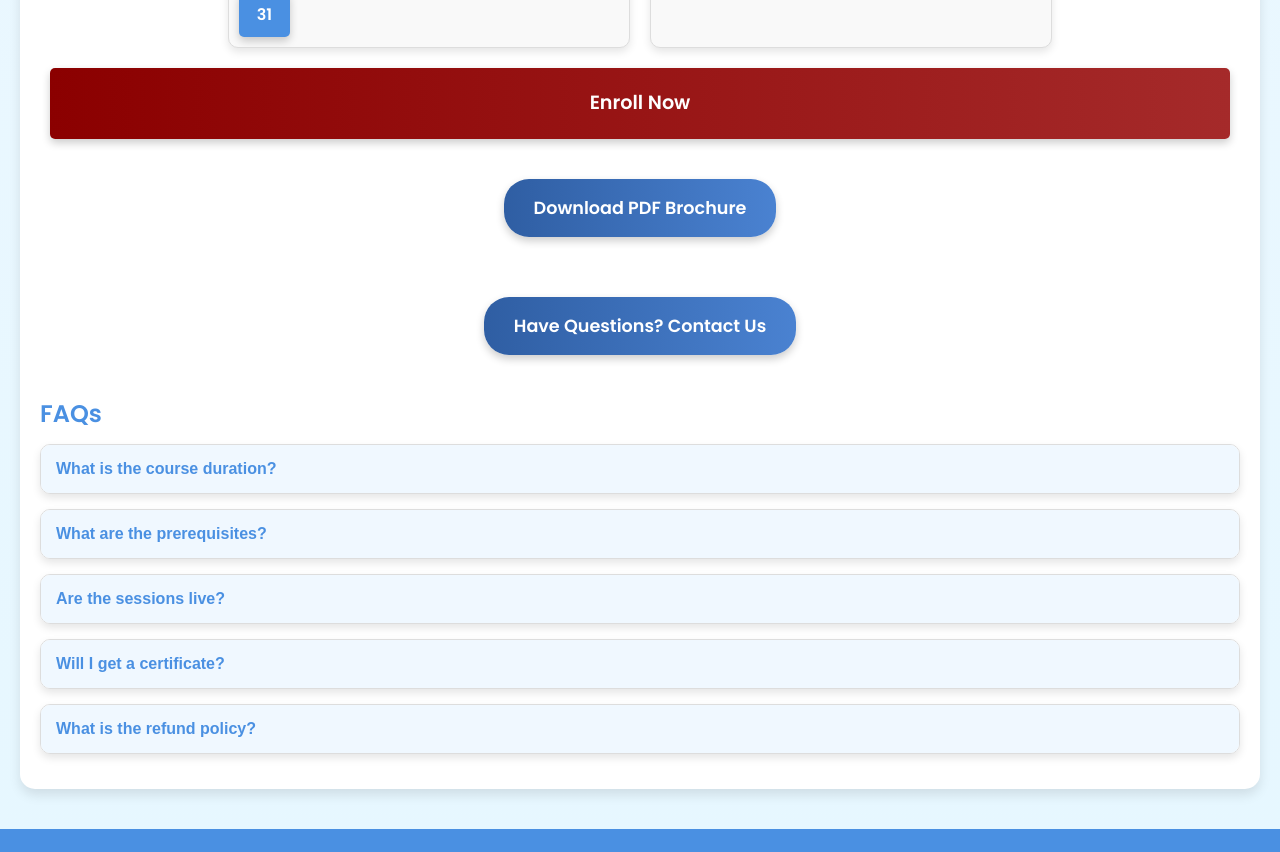
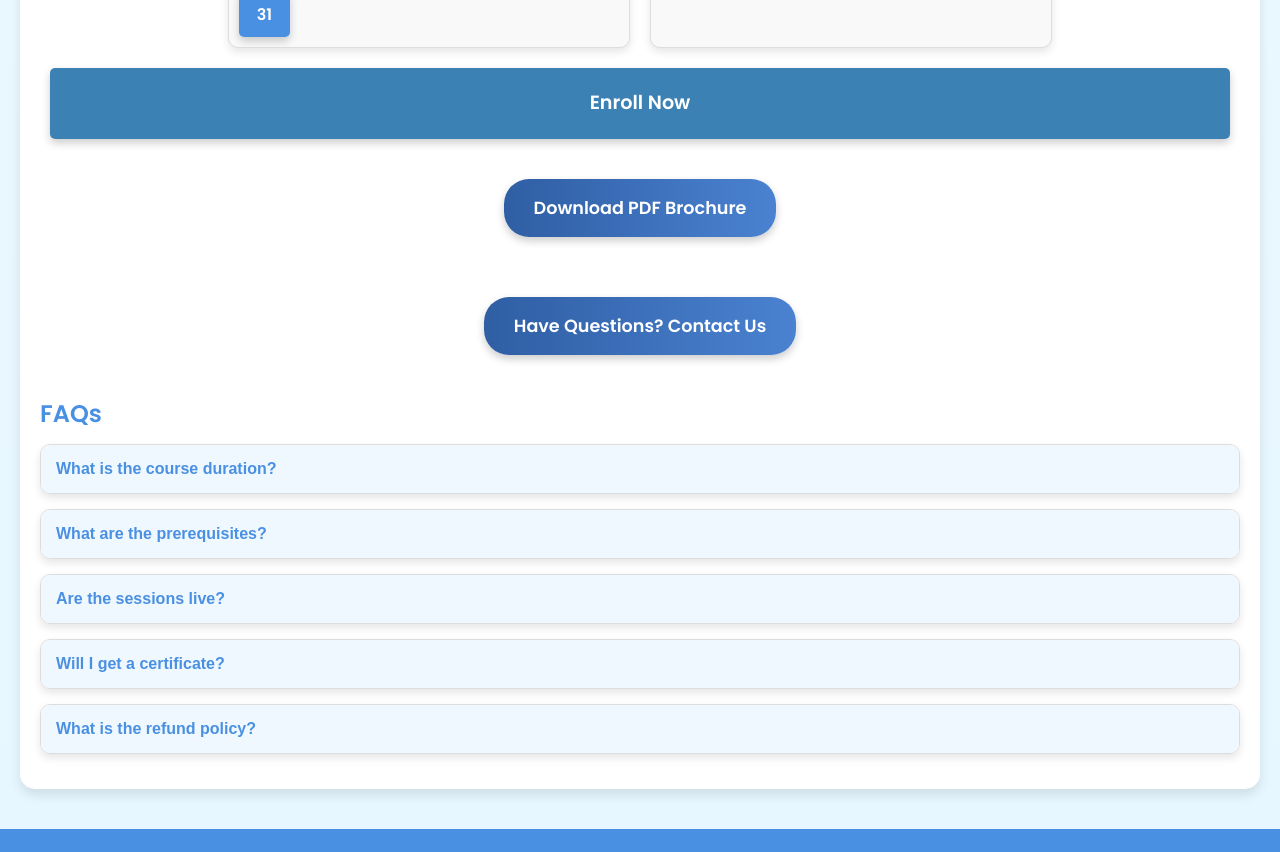
Before and after one commit to TheCuriousCurator/thecuriouscurator.github.io, a plain HTML site: page index.html in a window 1280 px wide. Shown: the part 1685-2537 px from the top of the page. Drawn offline with Linux system fonts and the light colour scheme.

Commit message:
adjust colors of enrol button

```diff
--- a/index.html
+++ b/index.html
@@ -307,7 +307,7 @@
     width: 95%; /* Full width of the container */
     /*margin: 20px 0;  Add vertical spacing */
     padding: 20px; /* Increased padding for a larger size */
-    background: linear-gradient(to right, #8b0000, #a52a2a); /* Dark red gradient */
+    background: linear-gradient(to right, rgb(60, 129, 179), rgb(60, 129, 179)); /* Dark red gradient */
     color: white;
     text-decoration: none;
     border-radius: 5px; /* Slightly rounded corners */
@@ -319,7 +319,7 @@
     margin: 20px auto; /* Center the button horizontally */
   }
   .button.enroll:hover {
-    background: linear-gradient(to right, #a52a2a, #8b0000); /* Reverse gradient on hover */
+    background: linear-gradient(to right, #2a8ea5, #005f8b); /* Reverse gradient on hover */
     transform: scale(1.02); /* Slightly enlarge on hover */
     box-shadow: 0 6px 12px rgba(0, 0, 0, 0.3);
   }
```
